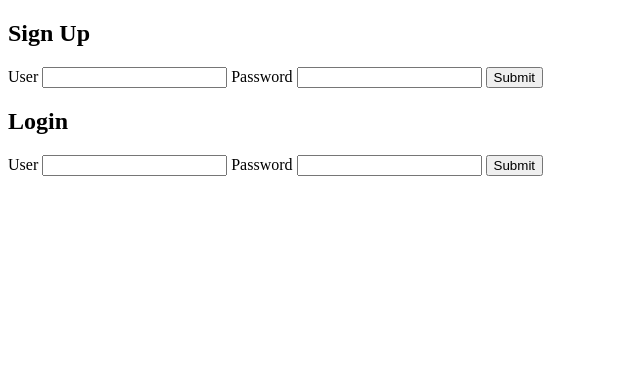
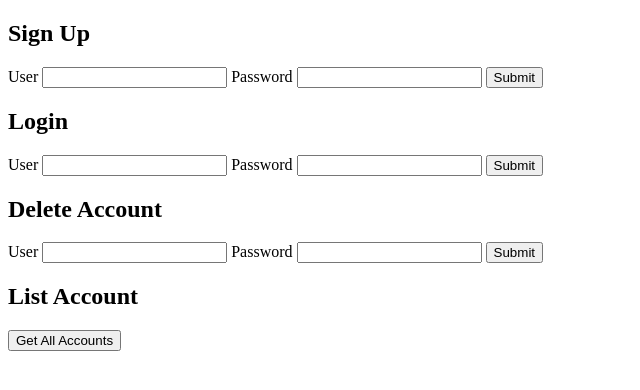
Before and after one commit to ben-che/auth-with-bcrypt, a website: page public/index.html in a window 1280 px wide. Shown: the whole page, without its empty margins (0-640 px from the left). Drawn offline with Linux system fonts and the light colour scheme.

Commit message:
added delete and list routes

```diff
--- a/public/index.html
+++ b/public/index.html
@@ -19,7 +19,7 @@
         <input type="submit" id='signup'/>
     </form>
 
-    <!-- Sign Up Form -->
+    <!-- Login Form -->
     <form action="/login" method="post">
         <h2>Login</h2>
         <label>User</label>
@@ -31,6 +31,24 @@
         <input type="submit" id='login'/>
     </form>
 
+    <!-- Delete Account -->
+    <form action="/delete" method="post">
+        <h2>Delete Account</h2>
+        <label>User</label>
+        <input type="text" name="user" />
+
+        <label>Password</label>
+        <input type='password' name="password" />
+
+        <input type="submit" id='delete'/>
+    </form>
+
+    <!-- Check Accounts -->
+    <form action="/list" method="get">
+        <h2>List Account</h2>
+        <input type="submit" id='list' value="Get All Accounts"/>
+    </form>
+
     <!-- Cancel submit -->
     <script>
 
```
Also changed, not shown: server.js (+23 -0 lines).
